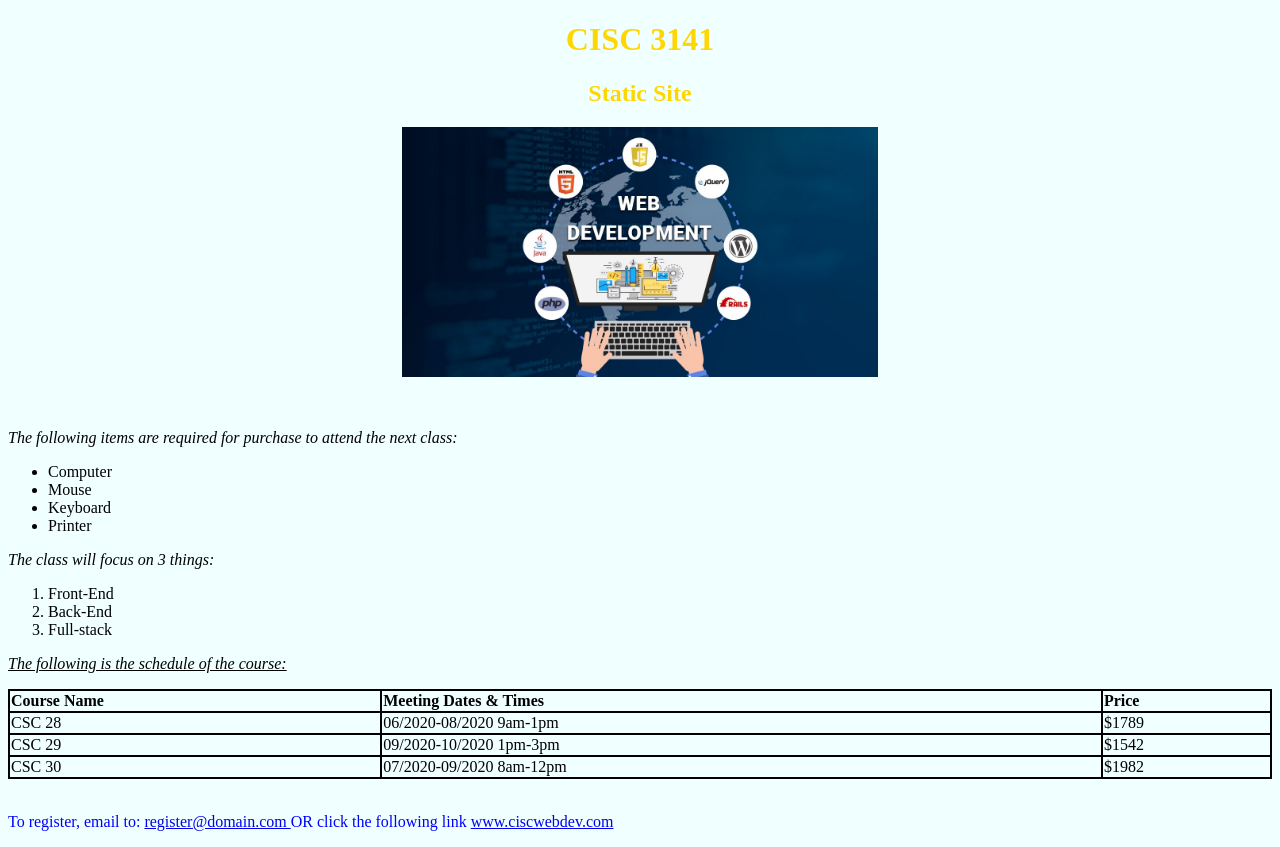
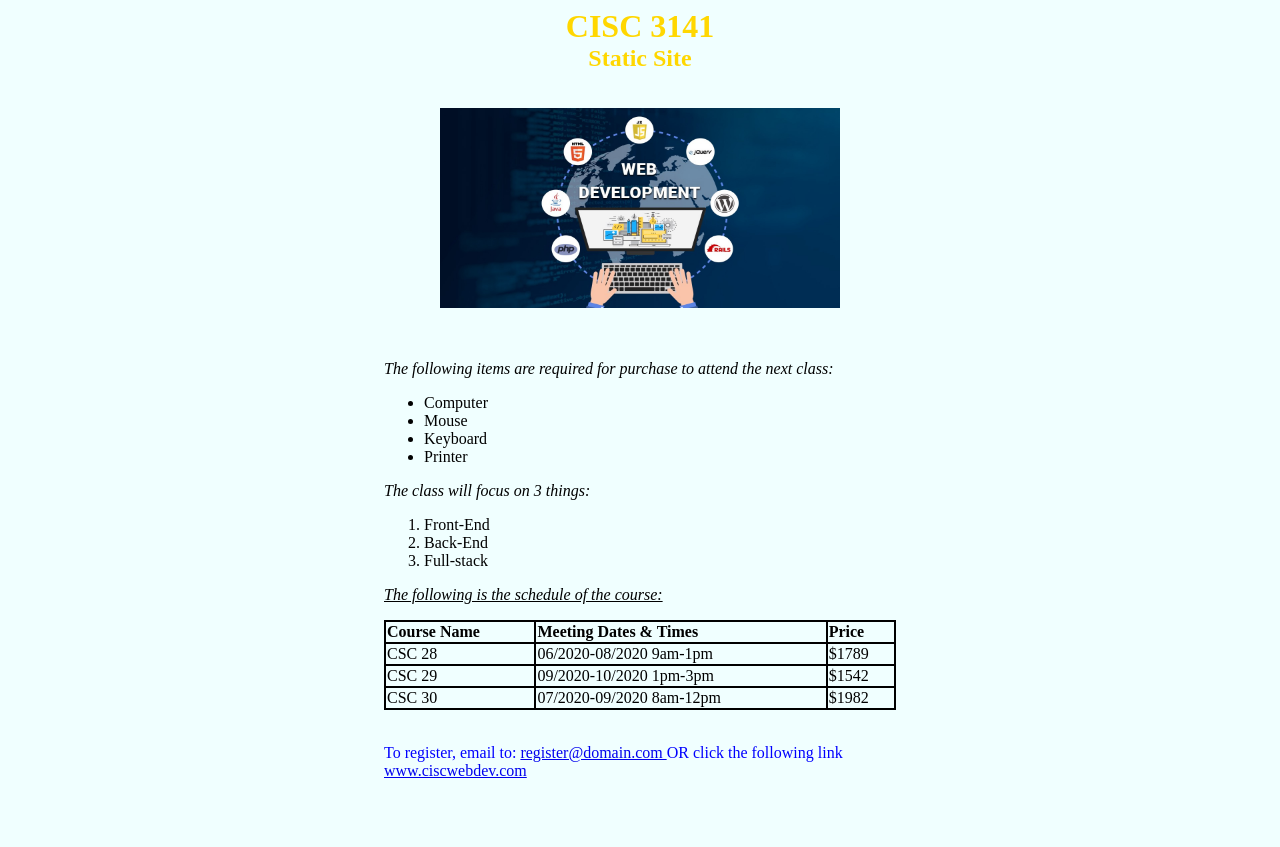
Before and after one commit to HA-work/CISC_3141_Exam_1, a plain HTML site: page index.html in a window 1280 px wide. After the commit the page ends 800 px from the top, so only its background shows below. Drawn offline with Linux system fonts and the light colour scheme.

Commit message:
Add files via upload

```diff
--- a/index.html
+++ b/index.html
@@ -7,6 +7,8 @@
       h2 {
         text-align: center;
         color: gold;
+        padding: 0%;
+        margin: 0%;
       }
 
       table, th,
@@ -23,10 +25,12 @@
   <body>
 
     <div>
-    <h1 style="text-align: center; color: gold;">CISC 3141</h1>
+    <h1 style="text-align: center; color: gold; padding: 0%; margin: 0%;">CISC 3141</h1>
     <h2>Static Site</h2>
 </div>
 
+<br />
+<br />
 
 
     <img src="webdev.jpg" />
--- a/style.css
+++ b/style.css
@@ -3,9 +3,13 @@ img {
   margin-left: auto;
   margin-right: auto;
 
-  height: 250px;
+  height: 200px;
+  width: 400px;
 }
 
 body {
   background-color: azure;
+
+  margin-left: 30%;
+  margin-right: 30%;
 }
```
